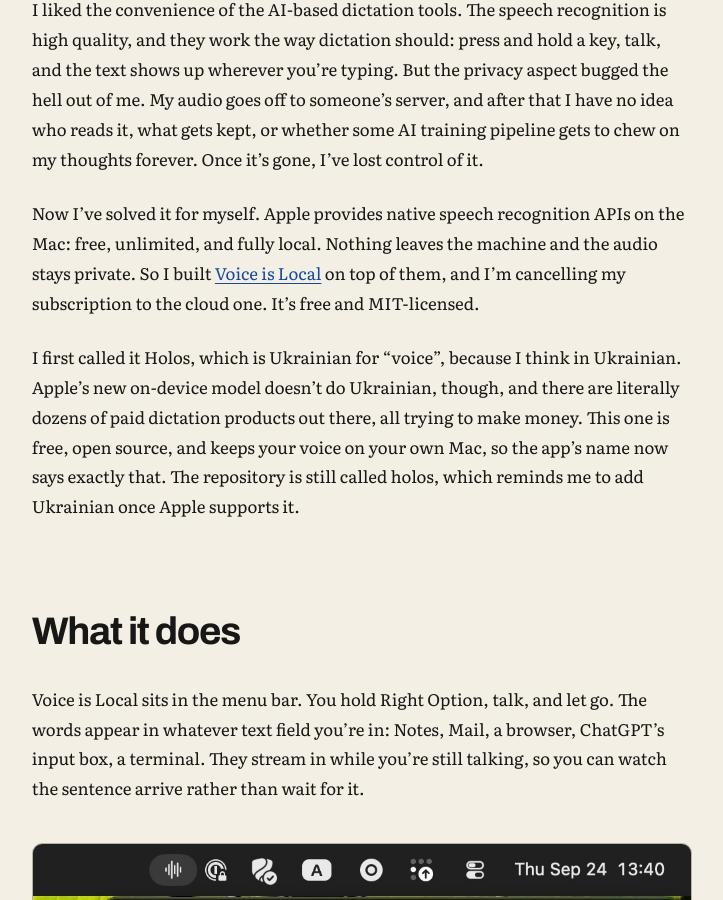
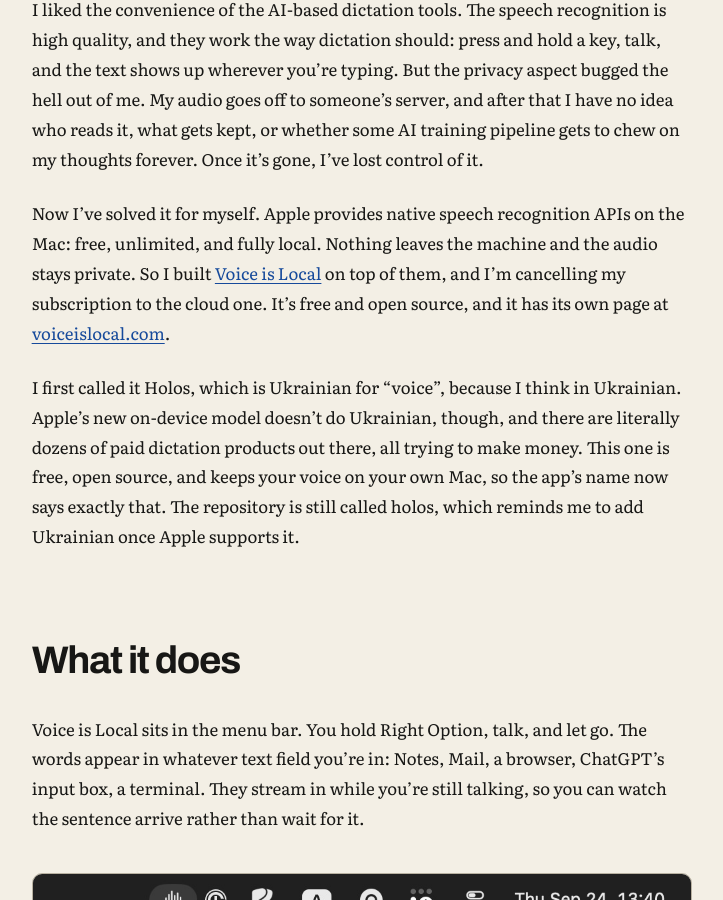
Before and after one commit to orlenko/blog, a Jekyll site: the page built from _posts/2026-09-25-look-ma-no-ums.md, in a window 1280 px wide and 900 px high, scrolled down 572 px. Shown: the whole window, without its empty margins (278-1001 px from the left). Built offline with Jekyll 4.4.1, drawn with Linux system fonts in a browser that asks for light colours; some web fonts are replaced.

Commit message:
Call Voice is Local open source and link its site
Co-Authored-By: Claude Opus 5.5 <noreply@anthropic.com>

```diff
--- a/_posts/2026-09-25-look-ma-no-ums.md
+++ b/_posts/2026-09-25-look-ma-no-ums.md
@@ -27,7 +27,7 @@ project:
 
 I liked the convenience of the AI-based dictation tools. The speech recognition is high quality, and they work the way dictation should: press and hold a key, talk, and the text shows up wherever you're typing. But the privacy aspect bugged the hell out of me. My audio goes off to someone's server, and after that I have no idea who reads it, what gets kept, or whether some AI training pipeline gets to chew on my thoughts forever. Once it's gone, I've lost control of it.
 
-Now I've solved it for myself. Apple provides native speech recognition APIs on the Mac: free, unlimited, and fully local. Nothing leaves the machine and the audio stays private. So I built [Voice is Local](https://github.com/orlenko/holos) on top of them, and I'm cancelling my subscription to the cloud one. It's free and MIT-licensed.
+Now I've solved it for myself. Apple provides native speech recognition APIs on the Mac: free, unlimited, and fully local. Nothing leaves the machine and the audio stays private. So I built [Voice is Local](https://github.com/orlenko/holos) on top of them, and I'm cancelling my subscription to the cloud one. It's free and open source, and it has its own page at [voiceislocal.com](https://voiceislocal.com).
 
 I first called it Holos, which is Ukrainian for "voice", because I think in Ukrainian. Apple's new on-device model doesn't do Ukrainian, though, and there are literally dozens of paid dictation products out there, all trying to make money. This one is free, open source, and keeps your voice on your own Mac, so the app's name now says exactly that. The repository is still called holos, which reminds me to add Ukrainian once Apple supports it.
 
```
